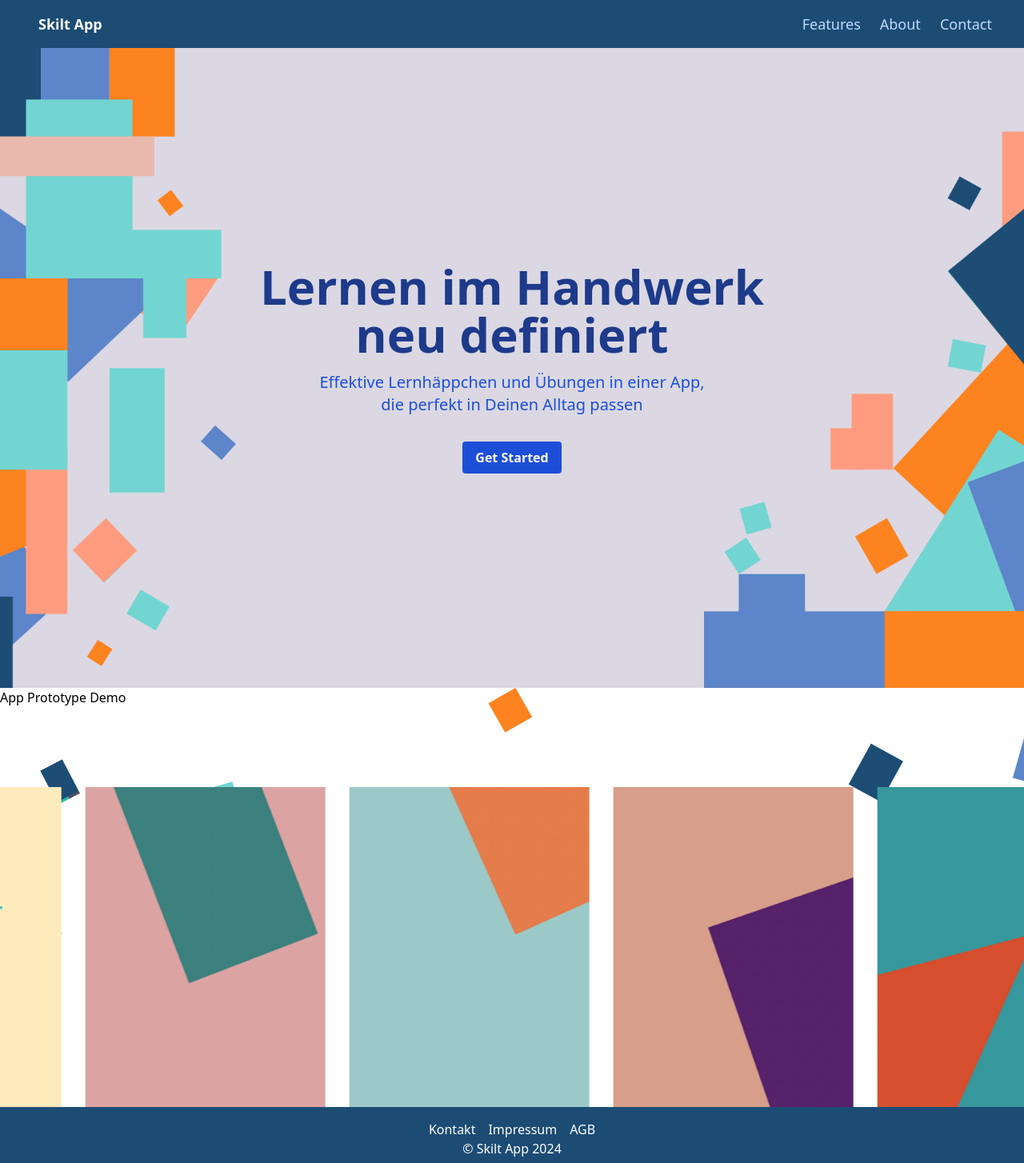
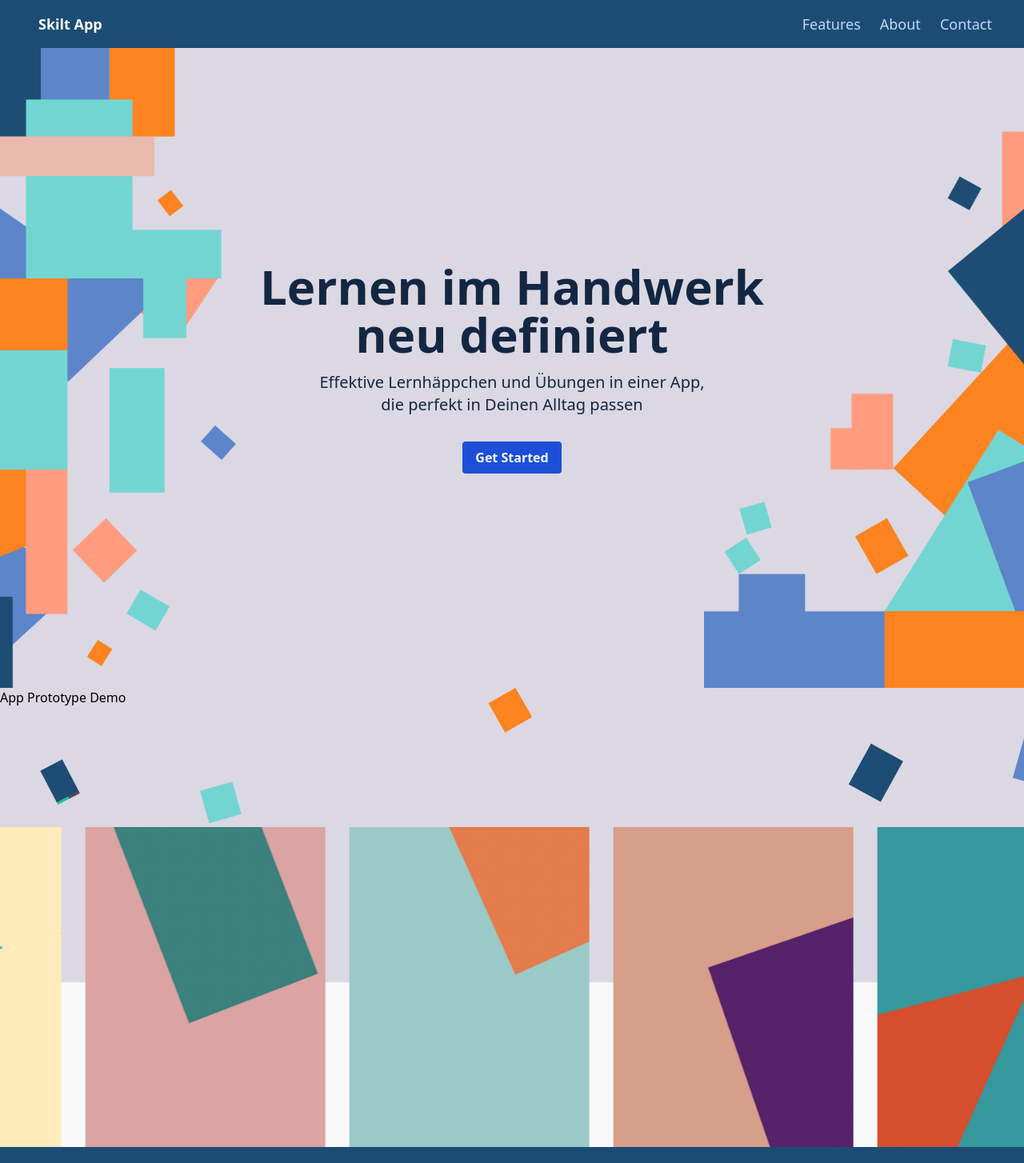
Before and after one commit to R8S3T/Skilt-Website, a React (Create React App) app: page / in a window 1280 px wide. Shown: the top 1454 px of the page at 80% size. Built offline with nearby package versions, Linux system fonts and the light colour scheme.

Commit message:
Adjusted background gradient and repositioned slides container

```diff
--- a/src/App.tsx
+++ b/src/App.tsx
@@ -3,17 +3,19 @@ import Header from './components/Header.tsx';
 import Landing from './components/Landing.tsx';
 import DemoSection from './components/DemoSection.tsx';
 import Footer from './components/Footer.tsx';
+import BackgroundContainer from './components/BackgroundContainer.tsx';
 
 const App: React.FC = () => {
   return (
     <div className="App">
       <Header />
-      <Landing />
-      <DemoSection />
+      <BackgroundContainer>
+        <Landing />
+        <DemoSection />
+      </BackgroundContainer>
       <Footer />
     </div>
   );
 };
 
-
 export default App;
--- /dev/null
+++ b/src/components/BackgroundContainer.tsx
@@ -0,0 +1,17 @@
+import React from 'react';
+
+type BackgroundContainerProps = {
+    children: React.ReactNode;
+};
+
+const BackgroundContainer: React.FC<BackgroundContainerProps> = ({ children }) => {
+    return (
+        <div className="background-container" style={{
+            backgroundImage: `linear-gradient(to bottom, #dbd8e3 85%, #F8F8F8 85%)`
+        }}>
+            {children}
+        </div>
+    );
+};
+
+export default BackgroundContainer;
--- a/src/components/DemoSection.tsx
+++ b/src/components/DemoSection.tsx
@@ -2,8 +2,12 @@ import React from 'react';
 import '../styles/DemoSection.css';
 
 const DemoSection: React.FC = () => {
+    const backgroundImageStyle = {
+        backgroundImage: `url('/images/background3.png')`
+    };
+
     return (
-        <section className="demo-section" style={{ backgroundImage: "url('/images/background3.png')"}}>
+        <section className="demo-section" style={backgroundImageStyle}>
 
             <div className="slide-container">
                 <h3 className="demo-title">App Prototype Demo</h3>
--- a/src/components/Landing.tsx
+++ b/src/components/Landing.tsx
@@ -2,12 +2,17 @@ import React from 'react';
 
 const Landing: React.FC = () => {
     return (
-        <main className="flex flex-col justify-center items-center h-screen bg-cover bg-center bg-my-mud" style={{ backgroundImage: "url('images/background.png')", backgroundSize: 'cover', backgroundPosition: 'center bottom'  }}>
-        <h2 className="text-6xl text-blue-900 text-center font-bold mb-4">
+        <main className="flex flex-col justify-center items-center h-screen bg-cover bg-center"
+            style={{
+                backgroundImage: "url('images/background.png')",
+                backgroundSize: 'cover',
+                backgroundPosition: 'center bottom'
+            }}>
+        <h2 className="text-6xl text-my-heading text-center font-bold mb-4">
             Lernen im Handwerk <br />
             neu definiert
         </h2>
-            <p className="text-xl text-blue-700 text-center">
+            <p className="text-xl text-my-heading text-center">
             Effektive Lernhäppchen und Übungen in einer App, <br />
             die perfekt in Deinen Alltag passen
             </p>
--- a/src/styles/DemoSection.css
+++ b/src/styles/DemoSection.css
@@ -8,7 +8,7 @@
   position: relative;
   max-width: 4xl;
   height: auto;
-  margin-top: 100px;
+  margin-top: 150px;
 }
 
 .demo-slides {
--- a/tailwind.config.js
+++ b/tailwind.config.js
@@ -8,6 +8,7 @@ module.exports = {
       colors: {
         'my-blue': '#1c4c74',
         'my-mud': '#dbd8e3',
+        'my-heading': '#132743',
       },
     },
   },
```
